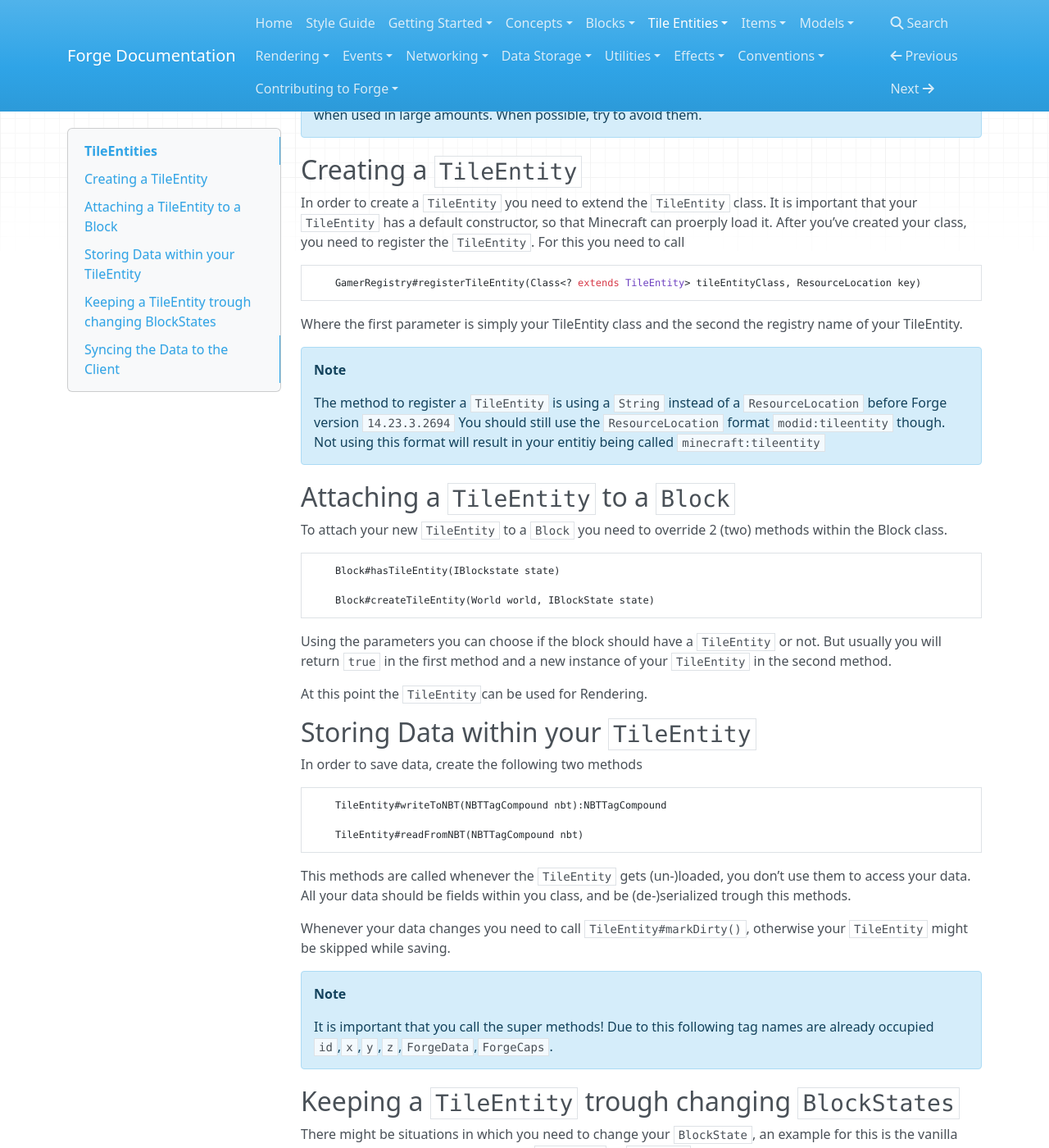
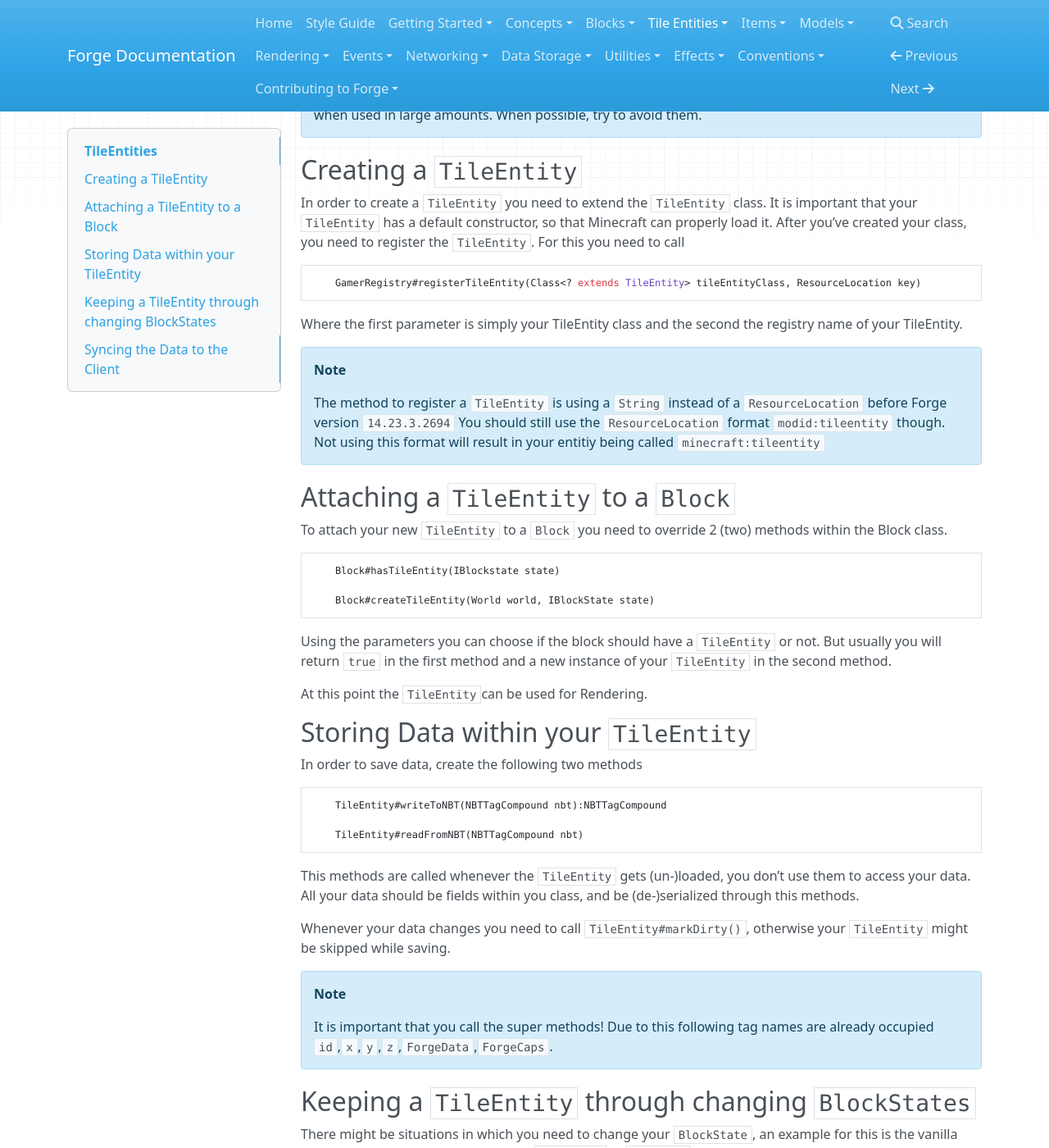
Before and after one commit to MinecraftForge/Documentation, an MkDocs documentation site: the page built from docs/tileentities/tileentity.md, in a window 1280 px wide and 1400 px high, scrolled down 254 px. Shown: the whole window at 82% size. Built offline with MkDocs 1.6.1, drawn with Linux system fonts in a browser that asks for light colours; nearby versions of some CDN libraries; old or Windows-style settings are respelled for this version of MkDocs.

Commit message:
Fixed Typos (Credits: TehNut)

````diff
--- a/docs/tileentities/tileentity.md
+++ b/docs/tileentities/tileentity.md
@@ -8,7 +8,7 @@ More advanced versions exist in mods such as quaries, sorting machines, pipes, a
 
 ## Creating a `TileEntity`
 In order to create a `TileEntity` you need to extend the `TileEntity` class.
-It is important that your `TileEntity` has a default constructor, so that Minecraft can proerply load it.
+It is important that your `TileEntity` has a default constructor, so that Minecraft can properly load it.
 After you've created your class, you need to register the `TileEntity`. For this you need to call
 ```JAVA
 	GamerRegistry#registerTileEntity(Class<? extends TileEntity> tileEntityClass, ResourceLocation key)
@@ -40,7 +40,7 @@ In order to save data, create the following two methods
 	TileEntity#readFromNBT(NBTTagCompound nbt)
 ```
 This methods are called whenever the `TileEntity` gets (un-)loaded, you don't use them to access your data.
-All your data should be fields within you class, and be (de-)serialized trough this methods.
+All your data should be fields within you class, and be (de-)serialized through this methods.
 
 Whenever your data changes you need to call ```TileEntity#markDirty()```, otherwise your `TileEntity` might be skipped while saving.
 
@@ -48,7 +48,7 @@ Whenever your data changes you need to call ```TileEntity#markDirty()```, otherw
 	It is important that you call the super methods!
 	Due to this following tag names are already occupied `id`,`x`,`y`,`z`,`ForgeData`,`ForgeCaps`.
 
-## Keeping a `TileEntity` trough changing `BlockStates`
+## Keeping a `TileEntity` through changing `BlockStates`
 There might be situations in which you need to change your `BlockState`, an example for this is the vanilla furnace,
 which changes its state from `lit=false` to `lit=true` when fuel and something smetlable is inside.
 Achieving this is rather simple, by overriding following method
````
